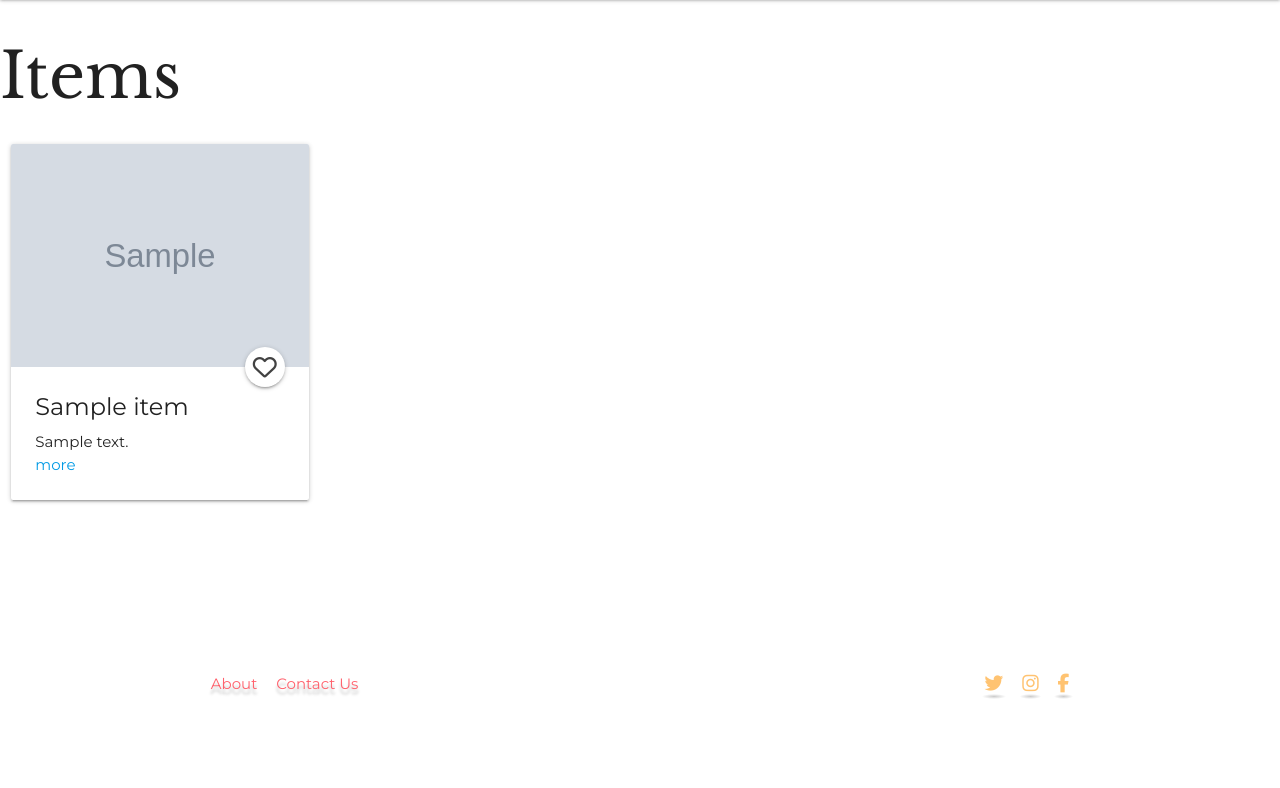
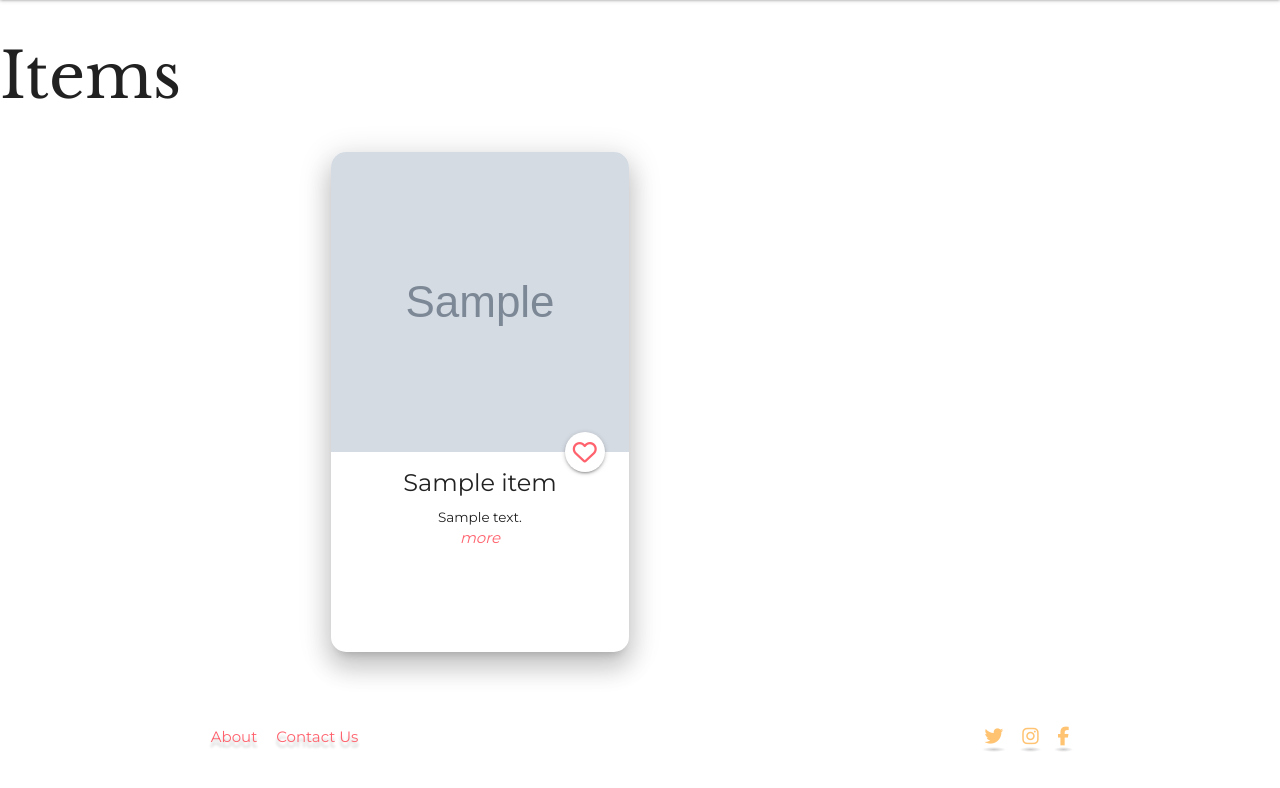
Before and after one commit to PaladinKnightMaster/swap-clothes-app, a Flask app: page /items in a window 1280 px wide. Shown: the part 65-853 px from the top of the page. Before the commit the page ends 763 px from the top, so only its background shows below. Run offline with Flask 2, Linux system fonts and the light colour scheme; grey boxes marked "Sample" are stand-in pictures; a database or web service that is not in the repository returns one stand-in record (values such as "Sample title"); some libraries are stand-ins or nearby versions.

Commit message:
Add styles to item cards

```diff
--- a/static/css/style.css
+++ b/static/css/style.css
@@ -16,6 +16,14 @@ main {
 
 h1 {
     font-family: 'Libre Baskerville', serif;
+}
+
+.accent-text{
+    color: #FF626D !important;
+}
+
+.secondary-accent-text {
+    color: #FFC371 !important;
 }
 
 /* ----------HEADER---------- */
@@ -161,3 +169,43 @@ nav ul a:hover, .active {
     display: block;
     }
 }
+
+/* ----------ITEM CARDS--------- */
+.all-item-container {
+    max-width: 1200px;
+}
+
+.item-image {
+    height: 300px;
+    object-fit: cover;
+}
+
+/* overriding the existing border radius for images */
+.card .card-image img{
+    border-radius: 1rem 1rem 0 0;
+}
+
+.card {
+    height: 500px;
+    max-width: 300px;
+    margin: 1rem auto;
+    border-radius: 1rem;
+}
+
+.card .card-content {
+    padding: 1rem 0.5rem;
+}
+
+.item-short-description {
+    font-size: 0.9rem;
+}
+
+/* Adding pointer to the card revela component's trigger */
+#display-more {
+    cursor: pointer;
+    font-style: italic;
+}
+
+#display-more:hover {
+    text-decoration: underline;
+}
--- a/templates/items.html
+++ b/templates/items.html
@@ -6,19 +6,29 @@
 {% block content %}
     <h1>Items</h1>
 
+<div class="row">
+    <!-- display Categories -->
+    <div class="col s12 l3">
+
+    </div>
     <!-- Display Items -->
+    <div class="col s12 l9">
+        <div class="row all-item-container">
             {% for item in items %}
-    <div class="row">
-        <div class="col s12 m6 l4 xl3">
-            <div class="card">
+                <div class="col s12 m6 l4">
+                    <div class="card center z-depth-4">
+                        <!-- Card Image -->
                         <div class="card-image">
-                    <img src="{{ item.item_image }}">
-                    <a class="btn-floating halfway-fab waves-effect waves-light white"><i class="far fa-heart grey-text text-darken-3"></i></a>
+                            <img src="{{ item.item_image }}" class="item-image">
+                            <a class="btn-floating halfway-fab waves-effect waves-light white"><i class="far fa-heart accent-text"></i></a>
                         </div>
+                        <!-- Card Content -->
                         <div class="card-content">
+                            <div class="item-content">
                                 <span class="card-title">{{ item.item_name }}</span>
-                    <p>{{ item.short_description }}</p>
-                    <p><a href="#" class="activator">more</a></p>
+                                <p class="item-short-description">{{ item.short_description }}</p>
+                            </div>
+                            <p class="activator accent-text" id="display-more">more</p>
                         </div>
                         <!-- More information displayed using card reveal component -->
                         <div class="card-reveal">
@@ -26,34 +36,31 @@
                             <p>{{ item.long_description }}</p>
                             <!-- Specific item details -->
                             <div class="row">
-                        <div class="col s11 offset-s1">
-                            <div class="row">
-                                <div class="col s5 item-labels">Category</div>
-                                <div class="col s1 item-icons"><i class="fas fa-sitemap"></i></div>
+                                <div class="col s5 item-labels right-align">Category</div>
+                                <div class="col s2 item-icons center-align"><i class="fas fa-sitemap"></i></div>
                                 <div class="col s5 item-values">{{ item.category }}</div>
                             </div>
                             <div class="row">
-                                <div class="col s5 item-labels">Size</div>
-                                <div class="col s1 item-icons"><i class="fas fa-ruler"></i></div>
+                                <div class="col s5 item-labels right-align">Size</div>
+                                <div class="col s2 item-icons center-align"><i class="fas fa-ruler"></i></div>
                                 <div class="col s5 item-values">{{ item.size }} ({{ item.size_country }})</div>
                             </div>
                             <div class="row">
-                                <div class="col s5 item-labels">Fit</div>
-                                <div class="col s1 item-icons"><i class="fas fa-transgender-alt"></i></div>
+                                <div class="col s5 item-labels right-align">Fit</div>
+                                <div class="col s2 item-icons center-align"><i class="fas fa-transgender-alt"></i></div>
                                 <div class="col s5 item-values">{{ item.size_gender }}</div>
                             </div>
                             <div class="row">
-                                <div class="col s5 item-labels">Used</div>
-                                <div class="col s1 item-icons"><i class="far fa-clock"></i></div>
+                                <div class="col s5 item-labels right-align">Used</div>
+                                <div class="col s2 item-icons center-align"><i class="far fa-clock"></i></div>
                                 <div class="col s5 item-values">{{ item.used_status }}</div>
                             </div>
                         </div>
                     </div>
                 </div>
+            {% endfor %}
         </div>
     </div>
 </div>
 
-{% endfor %}
-
 {% endblock %}
```
Lines whose indentation alone changed are shown as unchanged.
